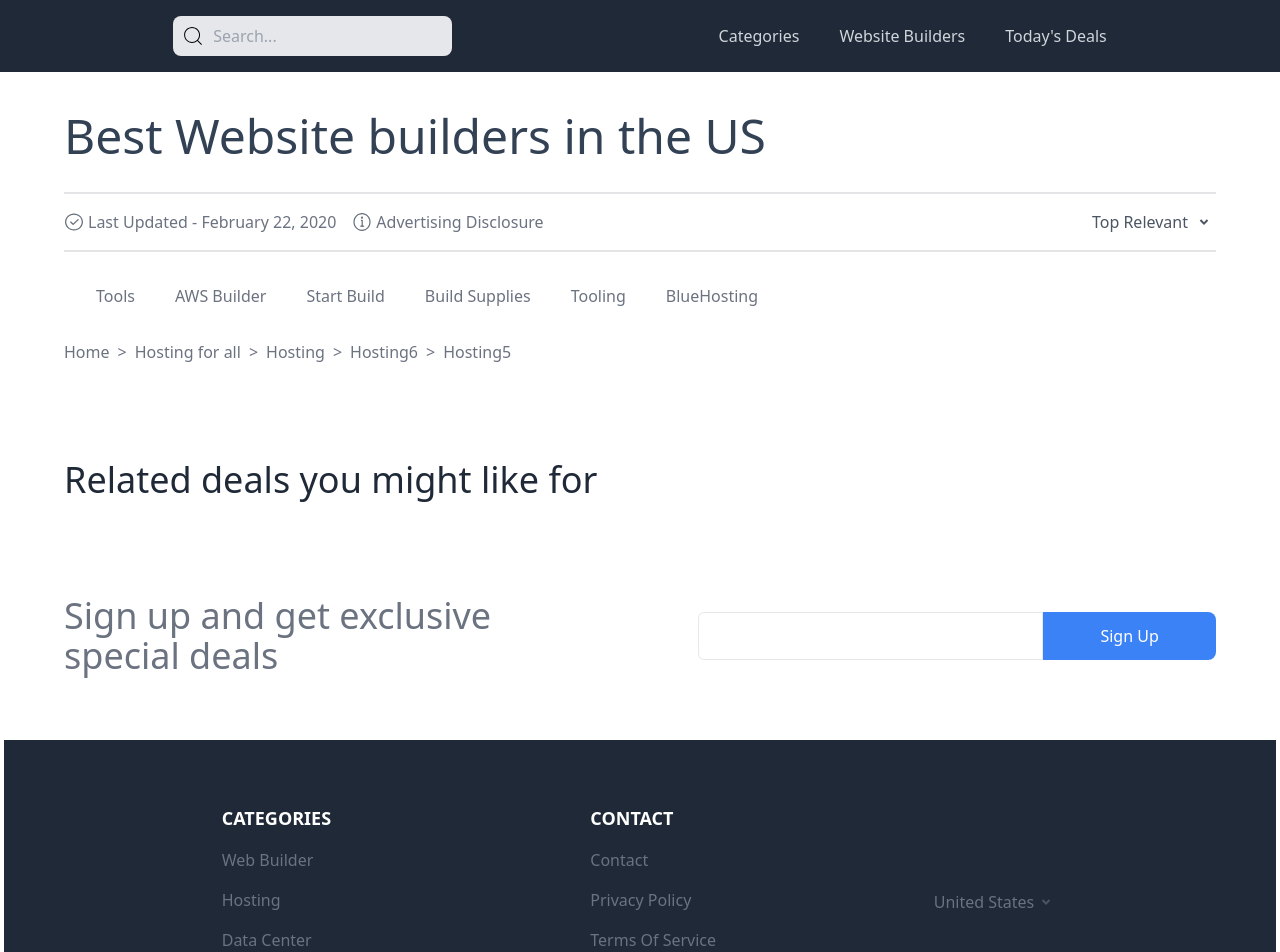
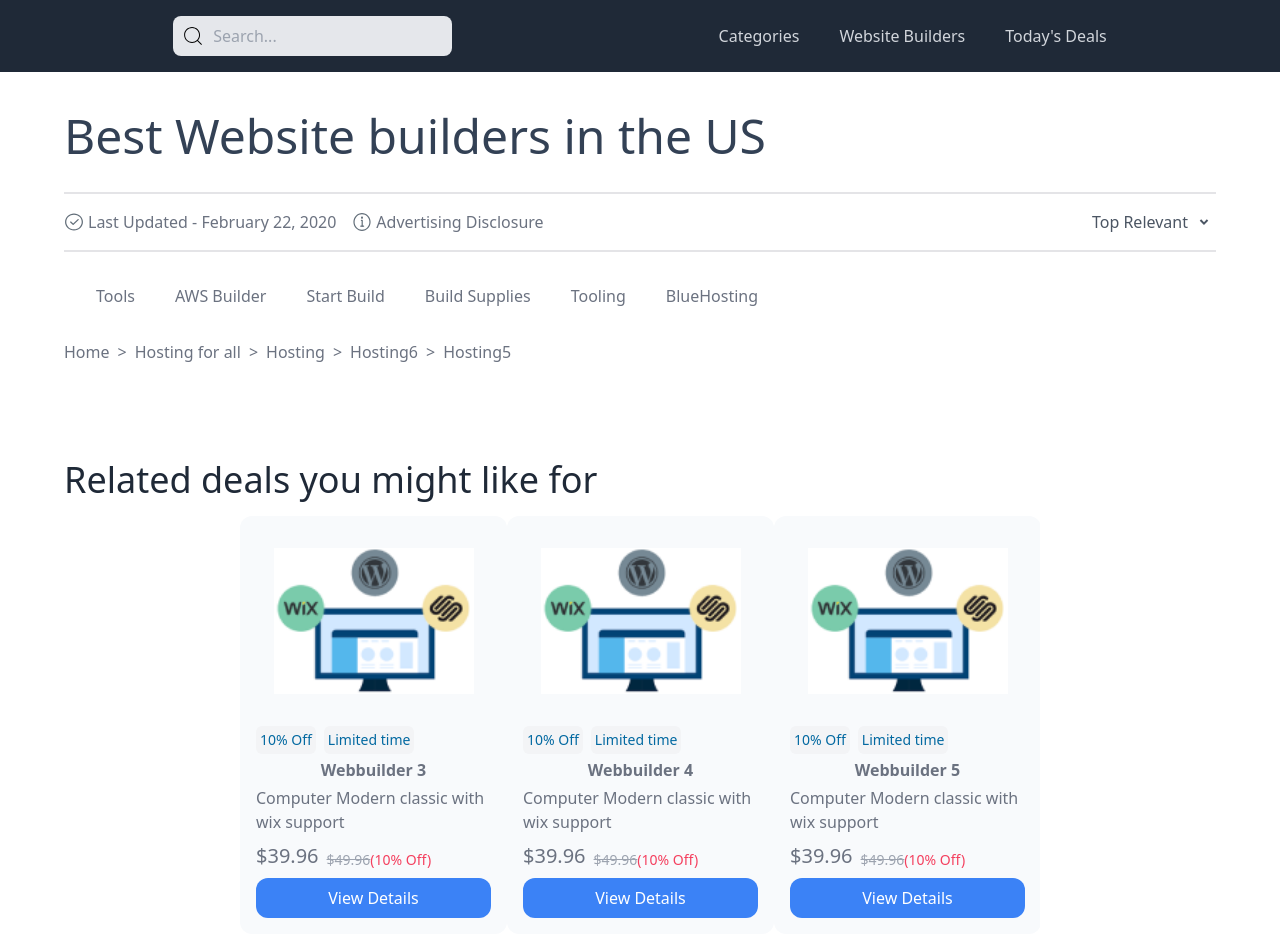
Before and after one commit to Soumik-Abir/Webbuilder, a React (Create React App) app: page / in a window 1280 px wide. Shown: the top 952 px of the page. Built offline with nearby package versions, Linux system fonts and the light colour scheme.

Commit message:
Add react-slick and slick-carousel dependencies, update Footer styling, and add RelatedCard component

```diff
--- a/package.json
+++ b/package.json
@@ -11,6 +11,8 @@
     "react-icons": "^5.0.1",
     "react-router-dom": "^6.22.2",
     "react-scripts": "5.0.1",
+    "react-slick": "^0.30.2",
+    "slick-carousel": "^1.8.1",
     "web-vitals": "^2.1.4"
   },
   "scripts": {
--- a/src/components/Footer/Footer.jsx
+++ b/src/components/Footer/Footer.jsx
@@ -5,7 +5,7 @@ import Dropdown from "../Header/DropDown";
 // Reusable component for each section containing TextElements
 const FooterSection = ({ title, texts, disableHover }) => {
   return (
-    <div className="flex flex-col gap-4 pb-16">
+    <div className="flex flex-col gap-4 pb-4 md:pb-16">
       <TextElement
         text={title}
         className="text-lg text-white font-bold"
--- a/src/components/Related/Related.jsx
+++ b/src/components/Related/Related.jsx
@@ -1,19 +1,105 @@
-import React from 'react'
-import TextElement from '../TextElement/TextElement'
+import React, { useEffect, useState } from "react";
+import TextElement from "../TextElement/TextElement";
+import RelatedCard from "../RelatedCard/RelatedCard";
+import productImage from "../../assets/Product.png";
+import Slider from "react-slick";
+import "slick-carousel/slick/slick.css";
+import "slick-carousel/slick/slick-theme.css";
 
 const Related = () => {
+  const relatedDeals = [
+    {
+      title: "Webbuilder 1",
+      description: "Computer Modern classic with wix support",
+      price: "$39.96",
+      originalPrice: "$49.96",
+      discount: "20% Off",
+    },
+    {
+      title: "Webbuilder 2",
+      description: "Computer Modern classic with wix support",
+      price: "$39.96",
+      originalPrice: "$49.96",
+      discount: "15% Off",
+    },
+    {
+      title: "Webbuilder 3",
+      description: "Computer Modern classic with wix support",
+      price: "$39.96",
+      originalPrice: "$49.96",
+      discount: "10% Off",
+    },
+    {
+      title: "Webbuilder 4",
+      description: "Computer Modern classic with wix support",
+      price: "$39.96",
+      originalPrice: "$49.96",
+      discount: "10% Off",
+    },
+    {
+      title: "Webbuilder 5",
+      description: "Computer Modern classic with wix support",
+      price: "$39.96",
+      originalPrice: "$49.96",
+      discount: "10% Off",
+    },
+  ];
+
+  const [isSmallScreen, setIsSmallScreen] = useState(window.innerWidth < 640);
+  const [sliderKey, setSliderKey] = useState(0);
+
+  useEffect(() => {
+    const handleResize = () => {
+      const newIsSmallScreen = window.innerWidth < 640;
+      if (newIsSmallScreen !== isSmallScreen) {
+        setIsSmallScreen(newIsSmallScreen);
+        setSliderKey((prevKey) => prevKey + 1);
+      }
+    };
+
+    window.addEventListener("resize", handleResize);
+
+    return () => {
+      window.removeEventListener("resize", handleResize);
+    };
+  }, [isSmallScreen]);
+
+  const sliderSettings = {
+    dots: false,
+    infinite: true,
+    speed: 500,
+    slidesToShow: isSmallScreen ? 1 : 3,
+    slidesToScroll: 1,
+    autoplay: true,
+    autoplaySpeed: 2000,
+  };
+
   return (
-    <>
     <div className="m-8 p-8">
-        <TextElement
-            text="Related deals you might like for"
-            className="text-3xl text-gray-800 md:text-4xl w-full md:w-2/4 mb-4 md:mb-0"
-            disableHover={true} // Disable hover effect and cursor pointer
-        />
+      <TextElement
+        text="Related deals you might like for"
+        className="text-3xl text-gray-800 md:text-4xl w-full md:w-2/4 mb-4 md:mb-0"
+        disableHover={true}
+      />
+      <div className="flex justify-center mt-4">
+        <div style={{ maxWidth: "800px", width: "100%" }}>
+          <Slider key={sliderKey} {...sliderSettings}>
+            {relatedDeals.map((deal, index) => (
+              <RelatedCard
+                key={index}
+                productImage={productImage}
+                discount={deal.discount}
+                title={deal.title}
+                description={deal.description}
+                price={deal.price}
+                originalPrice={deal.originalPrice}
+              />
+            ))}
+          </Slider>
+        </div>
+      </div>
     </div>
+  );
+};
 
-    </>
-  )
-}
-
-export default Related
+export default Related;
--- /dev/null
+++ b/src/components/RelatedCard/RelatedCard.jsx
@@ -0,0 +1,49 @@
+import React from "react";
+import Button from "../Button/Button";
+
+const RelatedCard = ({ productImage, discount, title, description, price, originalPrice }) => {
+  return (
+    <div className="flex flex-col pt-8 pb-4 bg-slate-50 rounded-xl max-w-[300px]">
+      <div className="flex flex-col items-center px-4">
+        <img
+          loading="lazy"
+          src={productImage}
+          className="max-w-full w-[200px]"
+          alt="Product"
+        />
+        <div className="flex gap-2 mt-8 text-sky-700 w-full">
+          {discount && (
+            <div className="p-1 text-sm bg-gray-100 rounded-md">
+              {discount}
+            </div>
+          )}
+          <div className="p-1 text-sm bg-gray-100 rounded-md">
+            Limited time
+          </div>
+        </div>
+        <div className="mt-1 text-base font-bold text-gray-500 whitespace-nowrap">
+          {title}
+        </div>
+      </div>
+      <div className="flex flex-col px-4 mt-1 w-full">
+        <div className="text-base text-gray-500">
+          {description}
+        </div>
+        <div className="flex gap-2 mt-2">
+          <div className="text-xl text-gray-500">{price}</div>
+          <div className="flex mt-2">
+            {originalPrice && (
+              <>
+                <div className="text-sm text-gray-400 line-through">{originalPrice}</div>
+                <div className="text-sm text-rose-500">{`(${discount})`}</div>
+              </>
+            )}
+          </div>
+        </div>
+        <Button className="rounded-xl mt-2">View Details</Button>
+      </div>
+    </div>
+  );
+};
+
+export default RelatedCard;
```
Also changed, not shown: src/assets/Product.png (added), 1 other file (tests, documents, lock files or other folders).
